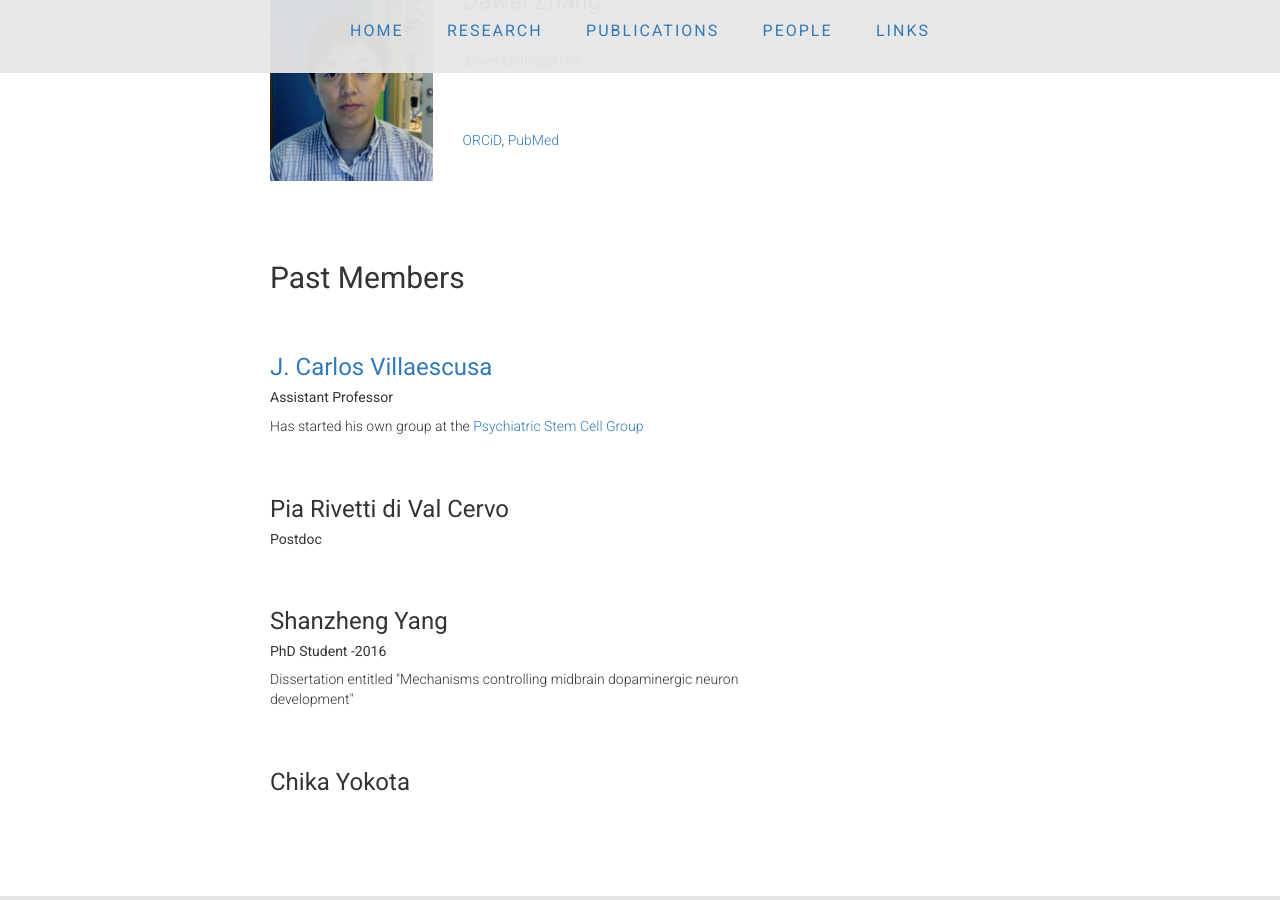
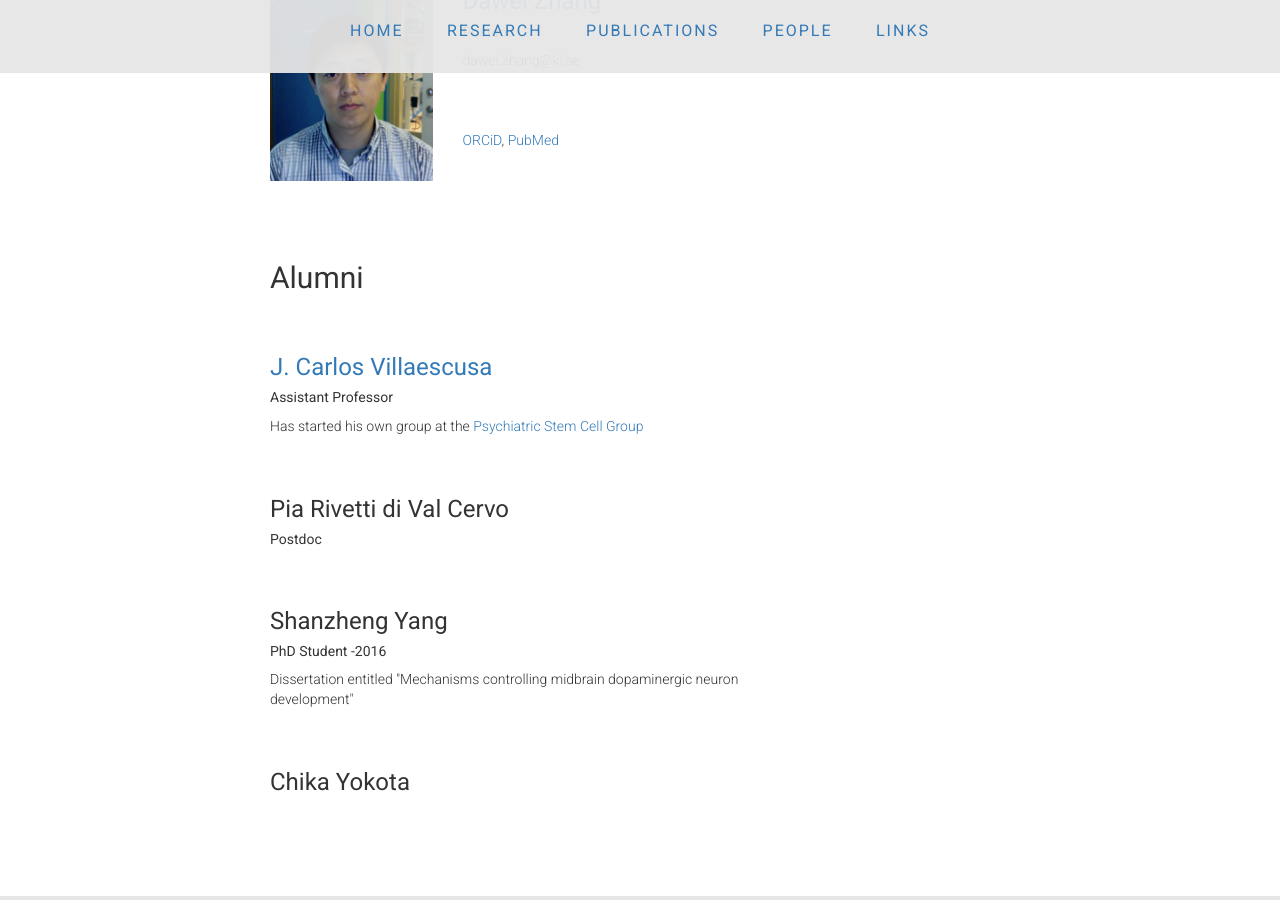
Before and after one commit to ArenasLab/arenaslab.github.io, a Jekyll site: the page people/index.html, which Jekyll copies as it is, in a window 1280 px wide and 900 px high, scrolled down 1855 px. Built offline with Jekyll 4.4.1, drawn with Linux system fonts in a browser that asks for light colours.

Commit message:
Update index.html

```diff
--- a/people/index.html
+++ b/people/index.html
@@ -175,7 +175,7 @@
   </div>
   <p>&nbsp;<p>
   <div class="introduction">
-    <h2>Past Members</h2>
+    <h2>Alumni</h2>
 
       <p>&nbsp;<p>
 
@@ -185,7 +185,7 @@
           <h5>Assistant Professor</h5>
             <p>Has started his own group at the <a href="https://www.psychiatricstemcell.com/">Psychiatric Stem Cell Group</a></p>
           </div>
-        <div class=" col-sm-3  col-md-3 col-lg-3"></div>
+        <!-- <div class=" col-sm-3  col-md-3 col-lg-3"></div>  -->
       </div>
 
       <p>&nbsp;<p>
@@ -199,9 +199,9 @@
 
 	  </p>
 	</div>
-        <div class=" col-sm-3  col-md-3 col-lg-3">
+       <!--  <div class=" col-sm-3  col-md-3 col-lg-3">
 
-        </div>
+        </div>   -->
       </div>
 
       <p>&nbsp;<p>
@@ -215,9 +215,9 @@
           Dissertation entitled "Mechanisms controlling midbrain dopaminergic neuron development"
 	  </p>
 	</div>
-        <div class=" col-sm-3  col-md-3 col-lg-3">
+        <!-- <div class=" col-sm-3  col-md-3 col-lg-3">
 
-        </div>
+        </div>   -->
       </div>
 
       <p>&nbsp;<p>
@@ -231,9 +231,9 @@
 
 	  </p>
 	</div>
-        <div class=" col-sm-3  col-md-3 col-lg-3">
+        <!-- <div class=" col-sm-3  col-md-3 col-lg-3">
 
-        </div>
+        </div>   -->
       </div>
 
       <p>&nbsp;<p>
```
